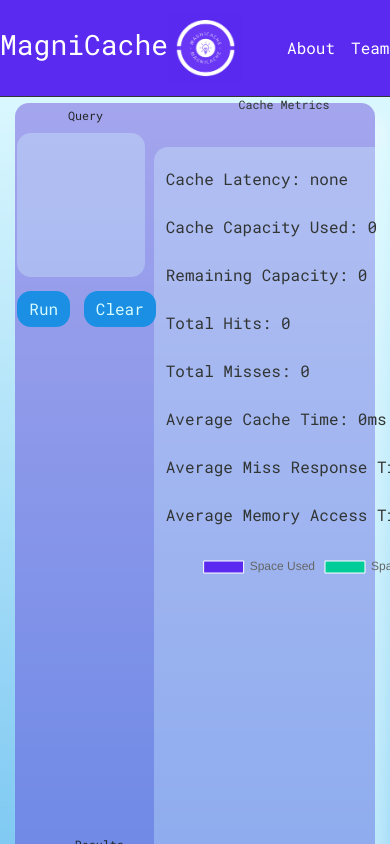
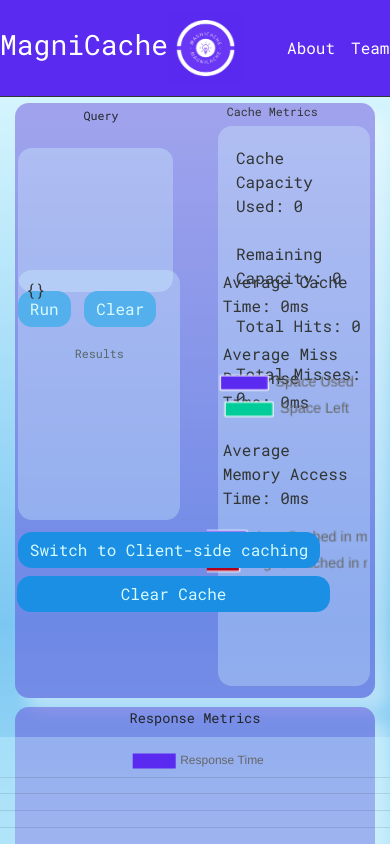
Before and after one commit to oslabs-beta/MagniCache, a React app in the folder client/: page / in a window 390 px wide. Shown: the top 844 px of the page. Built offline with nearby package versions, Linux system fonts and the light colour scheme.

Commit message:
Further styling updates; positioning as main focus for implementing responsiveness

```diff
--- a/client/components/CacheMetrics.tsx
+++ b/client/components/CacheMetrics.tsx
@@ -44,23 +44,19 @@
 
   return (
     <div className="cache-metric-container">
-      <div className="cache-metric">
-        Cache Latency: {'none'}
-      </div>
-      <br></br>
-
       <div className="cache-metric">Cache Capacity Used: {cacheUsage}</div>
       <br></br>
 
-      <div className="cache-metric">Remaining Capacity: {sizeLeft - cacheUsage}</div>
+      <div className="cache-metric">
+        Remaining Capacity: {sizeLeft - cacheUsage}
+      </div>
       <br></br>
 
       <div className="cache-metric">Total Hits: {totalHits}</div>
       <br></br>
-
       <div className="cache-metric">Total Misses: {totalMisses}</div>
       <br></br>
-
+      <div className="half-metrics">
         <div className="cache-metric">Average Cache Time: {AvgCacheTime}ms</div>
         <br></br>
 
@@ -73,9 +69,12 @@
           Average Memory Access Time: {AvgMemAccTime}ms
         </div>
         <br></br>
+      </div>
 
-      <Pie data={usageData} />
-      <Doughnut data={avgData}></Doughnut>
+      <div className="new-charts">
+        <Pie data={usageData} className="xtra-pie" />
+        <Doughnut data={avgData} className="xtra-dough" />
+      </div>
     </div>
   );
 };
--- a/client/containers/XMetrics.tsx
+++ b/client/containers/XMetrics.tsx
@@ -37,26 +37,6 @@
       <div className="extra-metrics-container">
         <h1 className="cache-metrics-title">Cache Metrics</h1>
         <CacheMetrics metrics={metrics} />
-        <ToggleButtonGroup
-          type="radio"
-          name="options"
-          defaultValue={1}
-          className="toggle-button-group-rc"
-        >
-          <ToggleButton
-            id="tb5"
-            value={1}
-            style={{
-              borderRadius: '14px',
-              backgroundColor: '#1a8fe3',
-              color: '#d6fbff',
-              marginRight: '5px',
-              border: 'none',
-            }}
-          >
-            Get Metrics
-          </ToggleButton>
-        </ToggleButtonGroup>
       </div>
     </>
   );
--- a/client/scss/styles.scss
+++ b/client/scss/styles.scss
@@ -106,10 +106,11 @@
   }
   .query-display-flex {
     position: relative;
-    padding-bottom: 5%;
+    padding-bottom: 10%;
     border-radius: $borderRad;
     display: grid;
     grid-template-columns: 1fr 1fr;
+    padding-right: 6%;
     .query-display-child {
       padding-left: 1.5%;
     }
@@ -154,7 +155,8 @@
   margin: 0;
   padding: 0.5vw;
   position: absolute;
-  width: 52.5rem;
+  top: 15%;
+  width: 44vw;
   #query-box {
     display: flex;
     flex-direction: column;
@@ -191,8 +193,10 @@
   display: flex;
   flex-direction: column;
   justify-content: start;
-  width: 98%;
+  width: 48%;
   overflow-wrap: break-word;
+  position: absolute;
+  bottom: 10%;
   .single-result {
     word-break: break-all;
     font-size: 1rem;
@@ -206,18 +210,17 @@
   margin-top: 1vw;
   font-size: 3vw;
   position: absolute;
-  bottom: 42%;
-  left: 18%;
+  bottom: 45%;
+  left: 16%;
 }
 
 #toggle-button-cache {
   position: absolute;
-  top: 93.5%;
+  top: 92%;
 }
 
 .extra-metrics-container {
   margin-top: 14%;
-  margin-right: 1%;
   color: $blackColor;
   background-color: $lightTertiaryColor;
   border-radius: $borderRad;
@@ -226,9 +229,10 @@
   flex-direction: column;
   align-items: start;
   justify-content: start;
-  padding-left: 12px;
+  padding-left: 18px;
   padding-top: 20px;
   padding-bottom: 2%;
+  margin-left: 20%;
 }
 
 .cache-metrics-title {
@@ -241,42 +245,117 @@
   font-size: 3vw;
 }
 
-.cache-metric {
-  // line-height: 60px;
+.xtra-dough {
+  position: absolute;
+  right: 8%;
+  top: 45%;
 }
 
-.get-container {
-  position: relative;
+.half-metrics {
+  position: absolute;
+  right: 8%;
+  top: 18.5%;
 }
 
 // 1378 pixels maximum
-@media (max-width: 1378px) {
+@media (max-width: 1771px) {
   #query-box {
     display: column;
     flex-direction: row;
     position: relative;
   }
+  .query-input {
+    width: 92%;
+    top: 16%;
+  }
+  .query-result-title {
+    position: absolute;
+    bottom: 50%;
+    left: 16%;
+  }
   .fields-container-result {
     position: absolute;
     width: 45%;
-    bottom: 10%;
-  }
-  .query-input {
-    width: 92%;
+    bottom: 16%;
   }
   #toggle-button-cache {
     display: flex;
     flex-direction: column;
     position: absolute;
-    top: 92%;
+    top: 86%;
   }
-  .query-result-title {
-    position: absolute;
-    bottom: 32%;
-    left: 16%;
+  .xtra-dough {
+    right: 6%;
+    top: 44%;
+  }
+  .half-metrics {
+    top: 17.5%;
+    right: 7%;
   }
 }
 
+@media (max-width: 1645px) {
+  .xtra-dough {
+    top: 69%;
+    left: 57%;
+    scale: 1.2;
+  }
+  .xtra-pie {
+    position: absolute;
+    bottom: 36%;
+    left: 57%;
+    scale: 1.2;
+  }
+  .extra-metrics-container {
+    padding-bottom: 90%;
+    width: 65%;
+    height: 100%;
+  }
+  .cache-metrics-title {
+    left: 55%;
+  }
+  .half-metrics {
+    top: 30%;
+    left: 57.7%;
+  }
+  #toggle-button-cache {
+    top: 72%;
+  }
+  .query-input {
+    top: 10%;
+  }
+  .query-result-title {
+    bottom: 55%;
+  }
+  .fields-container-result {
+    bottom: 30%;
+  }
+}
+
+@media(max-width: 1466px) {
+  .extra-metrics-container {
+    padding-bottom: 135%;
+    width: 90%;
+  }
+}
+
+@media(max-width: 1235px) {
+  .query-input {
+    top: 8%;
+  }
+  .half-metrics {
+    top: 28%;
+  }
+}
+
+@media(max-width: 1048px) {
+  .xtra-dough {
+    top: 72%;
+  }
+  .xtra-pie {
+    top: 46%;
+  }
+}
 // ALL QUERY/RESULT SELECTORS ABOVE THIS LINE
 // ALL QUERY/RESULT SELECTORS ABOVE THIS LINE
 // ALL QUERY/RESULT SELECTORS ABOVE THIS LINE
@@ -315,6 +394,7 @@
   .single-result {
     font-size: 1.9vw;
   }
+
 }
 
 .left-visual,
```
Lines whose indentation alone changed are shown as unchanged.
